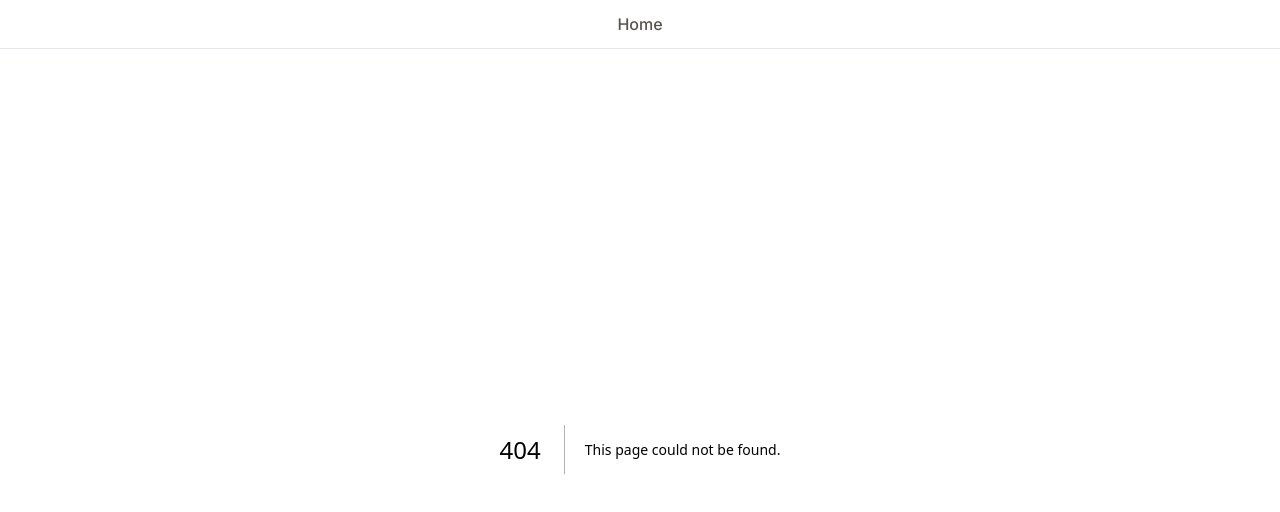
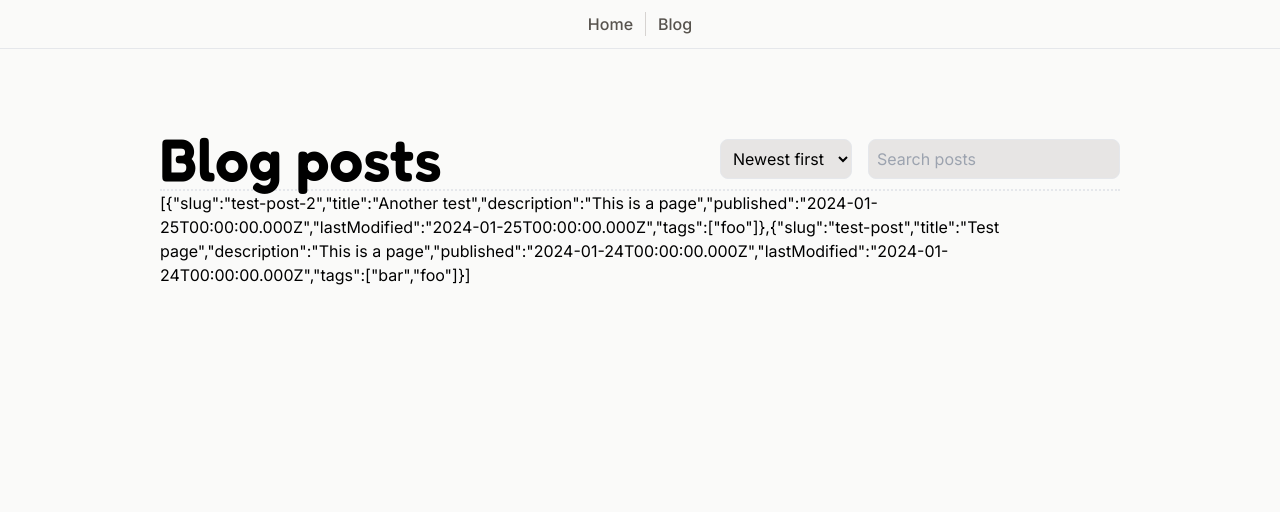
Before and after one commit to LlewVallis/llew-vallis-website, a Next.js app: page /posts in a window 1280 px wide. Before the commit this address had no page. Shown: the top 512 px of the page. Built offline with nearby package versions, Linux system fonts and the light colour scheme; a small style sheet from the web is missing.

Commit message:
Add post list with search and sort

```diff
--- a/app/(home)/hero.tsx
+++ b/app/(home)/hero.tsx
@@ -46,7 +46,7 @@ function Shadow() {
     <div
       className="h-full"
       style={{
-        background: `${top}, ${bottom}`
+        background: `${top}, ${bottom}`,
       }}
     />
   );
--- a/app/header.tsx
+++ b/app/header.tsx
@@ -2,13 +2,21 @@ import Link from "next/link";
 import { ReactNode } from "react";
 
 export default function Header() {
-    return (
-        <nav className="flex justify-center px-20 py-3 border-b">
-            <NavLink href="/">Home</NavLink>
-        </nav>
-    );
+  return (
+    <nav className="flex justify-center py-3 border-b">
+      <NavLink href="/">Home</NavLink>
+      <NavLink href="/posts">Blog</NavLink>
+    </nav>
+  );
 }
 
-function NavLink({ children, href }: { children: ReactNode, href: string }) {
-    return <Link className="font-medium text-stone-600 hover:text-pink-600" href={href}>{children}</Link>;
+function NavLink({ children, href }: { children: ReactNode; href: string }) {
+  return (
+    <Link
+      className="font-medium text-stone-600 hover:text-pink-600 px-3 border-stone-300 border-r last:border-r-0"
+      href={href}
+    >
+      {children}
+    </Link>
+  );
 }
--- /dev/null
+++ b/app/posts/page.tsx
@@ -0,0 +1,12 @@
+import loadPostMetadata from "@/lib/post-metadata";
+import Posts from "./posts";
+
+export default async function Page() {
+  const posts = await loadPostMetadata();
+
+  return (
+    <main className="mx-40 mt-20">
+      <Posts posts={posts} />
+    </main>
+  );
+}
--- /dev/null
+++ b/app/posts/posts.tsx
@@ -0,0 +1,112 @@
+"use client";
+
+import { Post, Posts } from "@/lib/post-metadata";
+import { useEffect, useMemo, useState } from "react";
+import Fuse from "fuse.js";
+
+type SortMode = "newest" | "oldest" | "alphabetical";
+
+export default function Posts({ posts }: { posts: Posts }) {
+  const [sortMode, setSortMode] = useState<SortMode>("newest");
+  const [searchTerm, setSearchTerm] = useState("");
+
+  const filteredPosts = useMemo(
+    () => sortPosts(Object.values(posts.bySlug), sortMode, searchTerm),
+    [posts, sortMode, searchTerm],
+  );
+
+  return (
+    <>
+      <Header
+        disableSort={searchTerm !== ""}
+        setSortMode={setSortMode}
+        setSearchTerm={setSearchTerm}
+      />
+
+      {JSON.stringify(filteredPosts)}
+    </>
+  );
+}
+
+function sortPosts(posts: Post[], mode: SortMode, search: string): Post[] {
+  if (search !== "") {
+    const preSorted = sortByKey(posts, (post) => post.published).reverse();
+
+    const fuse = new Fuse(preSorted, {
+      keys: [{ name: "title", weight: 2 }, "description", "tags"],
+      threshold: 0.35,
+    });
+
+    const results = fuse.search(search);
+    return results.map((result) => result.item);
+  }
+
+  switch (mode) {
+    case "newest":
+      return sortByKey(posts, (post) => post.published).reverse();
+    case "oldest":
+      return sortByKey(posts, (post) => post.published);
+    case "alphabetical":
+      return sortByKey(posts, (post) => post.title);
+    default:
+      return posts;
+  }
+}
+
+function sortByKey<T, K>(elements: T[], f: (element: T) => K): T[] {
+  return elements.toSorted((a, b) => {
+    const keyA = f(a);
+    const keyB = f(b);
+    return keyA < keyB ? -1 : keyA > keyB ? 1 : 0;
+  });
+}
+
+function Header({
+  disableSort,
+  setSortMode,
+  setSearchTerm,
+}: {
+  disableSort: boolean;
+  setSortMode: (mode: SortMode) => void;
+  setSearchTerm: (term: string) => void;
+}) {
+  return (
+    <div className="flex justify-between items-center border-b-2 border-dotted">
+      <h1 className="fredoka font-semibold text-6xl">Blog posts</h1>
+      <div className="flex gap-4">
+        <SortMode disabled={disableSort} setSortMode={setSortMode} />
+        <Search setSearchTerm={setSearchTerm} />
+      </div>
+    </div>
+  );
+}
+
+function SortMode({
+  disabled,
+  setSortMode,
+}: {
+  disabled: boolean;
+  setSortMode: (mode: SortMode) => void;
+}) {
+  return (
+    <select
+      onChange={(e) => setSortMode(e.currentTarget.value as SortMode)}
+      disabled={disabled}
+      className="h-10 px-2 border rounded-lg bg-stone-200"
+    >
+      <option value="newest">Newest first</option>
+      <option value="oldest">Oldest first</option>
+      <option value="alphabetical">Alphabetical</option>
+    </select>
+  );
+}
+
+function Search({ setSearchTerm }: { setSearchTerm: (term: string) => void }) {
+  return (
+    <input
+      onChange={(e) => setSearchTerm(e.currentTarget.value.trim())}
+      placeholder="Search posts"
+      className="h-10 px-2 border rounded-lg bg-stone-200"
+    />
+  );
+}
--- /dev/null
+++ b/app/posts/test-post-2/page.mdx
@@ -0,0 +1,9 @@
+---
+slug: test-post-2
+title: Another test
+description: This is a page
+published: 2024-01-25
+tags: [foo]
+---
+
+More content
--- a/lib/post-metadata.ts
+++ b/lib/post-metadata.ts
@@ -5,7 +5,7 @@ import path from "path";
 import matter from "gray-matter";
 
 const POSTS_DIR = "app/posts";
-const SLUG_REGEX = /^[a-z-]+(\/[a-z-]+)*$/;
+const SLUG_REGEX = /^[a-z0-9-]+(\/[a-z0-9-]+)*$/;
 
 export interface Posts {
   bySlug: Record<string, Post>;
@@ -16,9 +16,8 @@ export interface Post {
   slug: string;
   title: string;
   description: string;
-  published: string;
-  lastModified: string;
-  series?: string;
+  published: Date;
+  lastModified: Date;
   tags: string[];
 }
 
@@ -104,8 +103,8 @@ async function loadPost(filePath: string): Promise<Post> {
     slug,
     title: data.title,
     description: data.description,
-    published: data.published.toISOString(),
-    lastModified: (data.lastModified ?? data.published).toISOString(),
-    tags: data.tags ?? [],
+    published: data.published,
+    lastModified: data.lastModified ?? data.published,
+    tags: (data.tags ?? []).toSorted(),
   };
 }
--- a/package.json
+++ b/package.json
@@ -17,6 +17,7 @@
     "@types/mdx": "^2.0.10",
     "@types/poisson-disk-sampling": "^2.2.4",
     "delaunator": "^5.0.0",
+    "fuse.js": "^7.0.0",
     "gray-matter": "^4.0.3",
     "next": "14.1.0",
     "poisson-disk-sampling": "^2.3.1",
```
Also changed, not shown: app/(home)/background-animation.tsx (+5 -6 lines), 1 other file (tests, documents, lock files or other folders).
